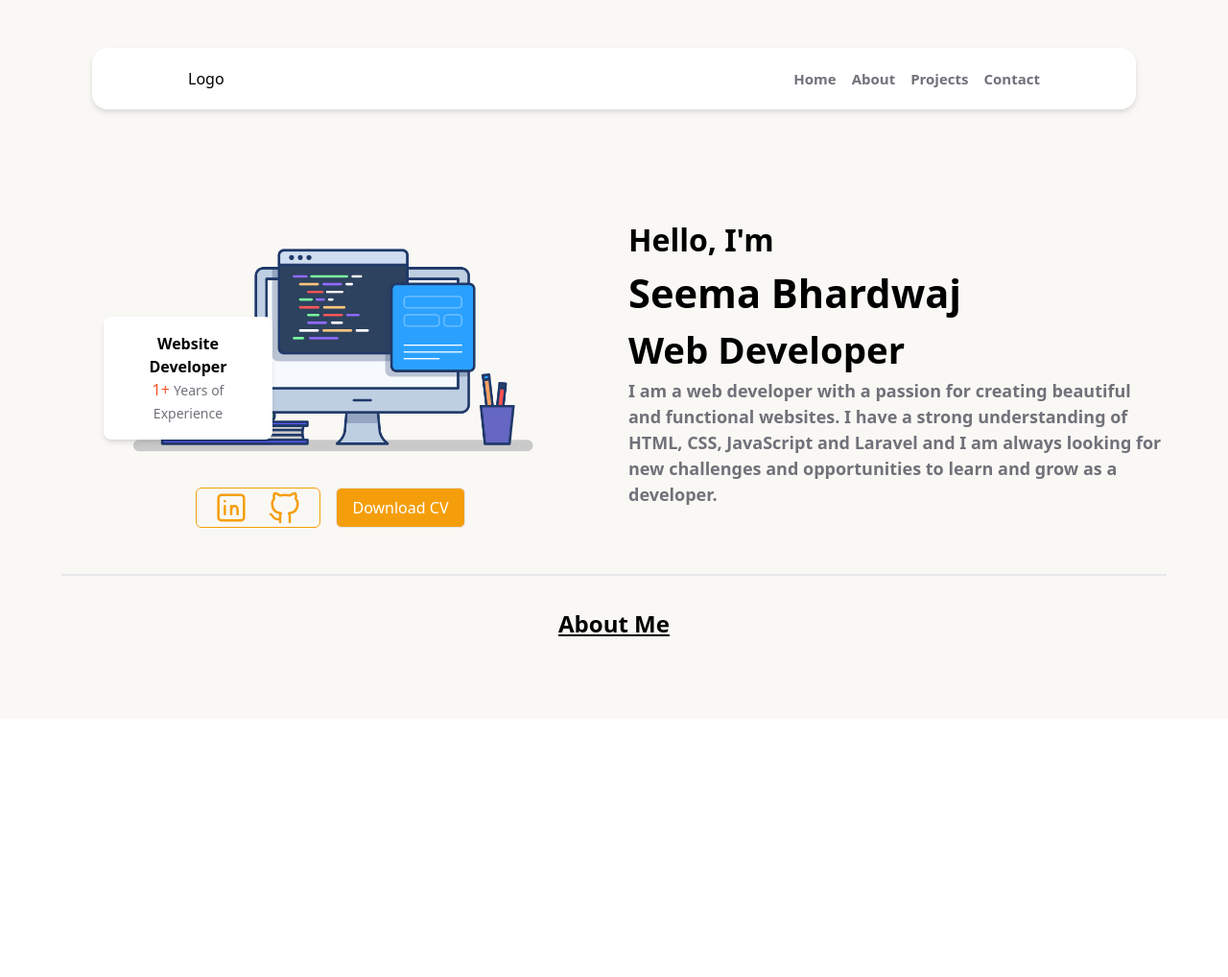
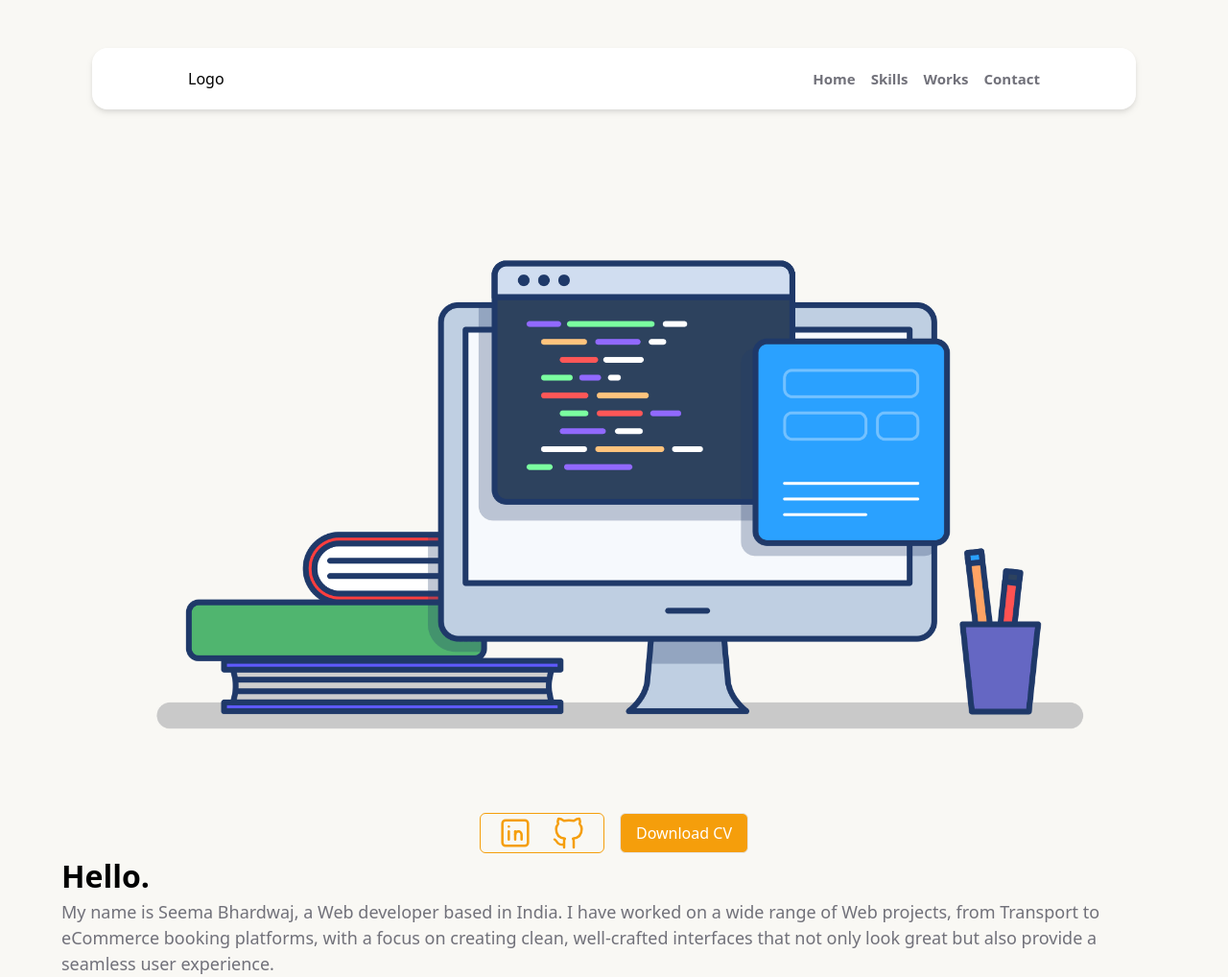
Before and after one commit to bhardwaj-seema/portfolio, a website: page src/index.html in a window 1280 px wide. Shown: the whole page at 96% size. Before the commit the page ends 800 px from the top, so only its background shows below. Drawn offline with Linux system fonts and the light colour scheme; files that its build step writes are made by us from their sources.

Commit message:
home section

```diff
--- a/src/index.html
+++ b/src/index.html
@@ -11,7 +11,7 @@
 
 <body>
 
-    <header class="pb-[30px] pt-[50px] bg-[#f9f8f4] px-24">
+    <header class="pb-[30px] pt-[50px] bg-[#f9f8f4] px-24 ">
 
         <div class=" py-5 container drop-shadow-md rounded-2xl bg-white mx-auto px-[100px]">
             <nav class="flex justify-between  items-center ">
@@ -20,8 +20,8 @@
                 </div>
                 <ul class="flex gap-4">
                     <a class="transition-all duration-300 text-p hover:text-h" href="#home">Home</a>
-                    <a class="transition-all duration-300 text-p hover:text-h" href="#about">About</a>
-                    <a class="transition-all duration-300 text-p hover:text-h" href="#projects">Projects</a>
+                    <a class="transition-all duration-300 text-p hover:text-h" href="#skills">Skills</a>
+                    <a class="transition-all duration-300 text-p hover:text-h" href="#works">Works</a>
                     <a class="transition-all duration-300 text-p hover:text-h" href="#contact">Contact</a>
                 </ul>
 
@@ -33,21 +33,18 @@
 
     </header>
 
-    <main class="py-[5.1rem] bg-[#f9f8f4] relative px-16">
+    <main class=" bg-[#f9f8f4] px-16">
 
-        <div id="home" class="border-b-2 pb-12 container mx-auto grid grid-cols-2 gap-[30px]">
-
-            <div class=" px-8">
+        <div id="home" class=" container mx-auto lg:flex   gap-[40px] justify-between ">
 
 
-                <div class="relative">
-                    <div class="-z-1 absolute inset-0 -ms-3 -mt-[20px] h-[100%] w-[100%] "></div>
-                    <div class="w-fit ">
+
+                    <div class="w-fit py-4">
                         <img src="/src/gummy-programming.png" alt="">
 
                         <div class="flex gap-4 justify-center">
                             <div class="flex gap-4 border-amber-500 border px-4 rounded-md">
-                                <a  href="https://www.linkedin.com/in/seema-bhardwaj-3b1ba5214/" target="_blank"><svg xmlns="http://www.w3.org/2000/svg" class="icon icon-tabler icon-tabler-brand-linkedin" width="40" height="40" viewBox="0 0 24 24" stroke-width="1.5" stroke="#f59e0b" fill="none" stroke-linecap="round" stroke-linejoin="round">
+                                <a  href="https://www.linkedin.com/in/seema-bhardwaj-3b1ba5214/" target="_blank" class=""><svg xmlns="http://www.w3.org/2000/svg" class="icon icon-tabler icon-tabler-brand-linkedin transition duration-600 scale-100 hover:scale-110" width="40" height="40" viewBox="0 0 24 24" stroke-width="1.5" stroke="#f59e0b" fill="none" stroke-linecap="round" stroke-linejoin="round">
                                     <path stroke="none" d="M0 0h24v24H0z" fill="none"/>
                                     <path d="M4 4m0 2a2 2 0 0 1 2 -2h12a2 2 0 0 1 2 2v12a2 2 0 0 1 -2 2h-12a2 2 0 0 1 -2 -2z" />
                                     <path d="M8 11l0 5" />
@@ -56,43 +53,35 @@
                                     <path d="M16 16v-3a2 2 0 0 0 -4 0" />
                                   </svg></a>
 
-                                  <a href="https://www.github.com/bhardwaj-seema" target="_blank"><svg xmlns="http://www.w3.org/2000/svg" class="icon icon-tabler icon-tabler-brand-github" width="40" height="40" viewBox="0 0 24 24" stroke-width="1.5" stroke="#f59e0b" fill="none" stroke-linecap="round" stroke-linejoin="round">
+                                  <a href="https://www.github.com/bhardwaj-seema" target="_blank"><svg xmlns="http://www.w3.org/2000/svg" class="icon icon-tabler icon-tabler-brand-github transition duration-600 scale-100 hover:scale-110" width="40" height="40" viewBox="0 0 24 24" stroke-width="1.5" stroke="#f59e0b" fill="none" stroke-linecap="round" stroke-linejoin="round">
                                     <path stroke="none" d="M0 0h24v24H0z" fill="none"/>
                                     <path d="M9 19c-4.3 1.4 -4.3 -2.5 -6 -3m12 5v-3.5c0 -1 .1 -1.4 -.5 -2c2.8 -.3 5.5 -1.4 5.5 -6a4.6 4.6 0 0 0 -1.3 -3.2a4.2 4.2 0 0 0 -.1 -3.2s-1.1 -.3 -3.5 1.3a12.3 12.3 0 0 0 -6.2 0c-2.4 -1.6 -3.5 -1.3 -3.5 -1.3a4.2 4.2 0 0 0 -.1 3.2a4.6 4.6 0 0 0 -1.3 3.2c0 4.6 2.7 5.7 5.5 6c-.6 .6 -.6 1.2 -.5 2v3.5" />
                                   </svg></a>
                             </div>
-                            <a href="" class="border rounded-md px-4 py-2 bg-amber-500 hover:bg-transparent hover:text-amber-500 hover:border-amber-500 inline-block text-white">Download CV</a>
+                            <a href="" class="border rounded-md px-4 py-2 bg-amber-500 hover:bg-transparent hover:text-amber-500 hover:border-amber-500 inline-block text-white duration-500 transition">Download CV</a>
 
                         </div>
                     </div>
 
-                    <div class="absolute bottom-20 m-3 w-44 rounded-lg bg-white p-4 text-center shadow-md">
+                    <!-- <div class="absolute bottom-20 m-3 w-44 rounded-lg bg-white p-4 text-center shadow-md">
                         <h6 class="font-semibold">Website Developer</h6>
                         <span class="mb-0 font-medium text-theme">1+</span>
                         <span class="text-sm text-p">Years of Experience</span>
-                    </div>
-                </div>
+                    </div> -->
 
+            <div class=" md:w-4/5 py-8">
+                <h1 class="text-[2rem] font-semibold">Hello.</h1>
 
+                    <p class="text-p text-[18px]">
 
-            </div>
-            <div class=" ">
-                <h1 class="text-[2rem] font-semibold">Hello, I'm</h1>
-                <h1 class="text-[2.6rem] font-bold">Seema Bhardwaj</h1>
-                <h1 class="text-[2.4rem] font-semibold">Web Developer</h>
-                    <p class="text-p text-[18px]">I am a web developer with a passion for creating beautiful and
-                        functional websites. I have a strong understanding of HTML, CSS, JavaScript and Laravel and
-                        I am always looking for new challenges and opportunities to learn and grow as a developer.</p>
+                        My name is Seema Bhardwaj, a Web developer based in India. I have worked on a wide range of Web projects, from Transport to eCommerce booking platforms, with a focus on creating clean, well-crafted interfaces that not only look great but also provide a seamless user experience.
+                        </p>
 
 
             </div>
         </div>
 
-        <div id="about" class="mx-auto pt-8">
-            <h1 class="text-[1.5rem] font-semibold text-center underline">About Me
-                </h1>
 
-        </div>
     </main>
 
     <script src="js/script.js"></script>
--- a/src/input.css
+++ b/src/input.css
@@ -8,3 +8,8 @@ ul a{
     font-size: 15px;
     color: darkslategray;
 }
+
+
+main{
+    padding-top: 50px;
+}
```
Also changed, not shown: src/computer-coding-svgrepo-com.svg (added), src/output.css, 1 other file.
